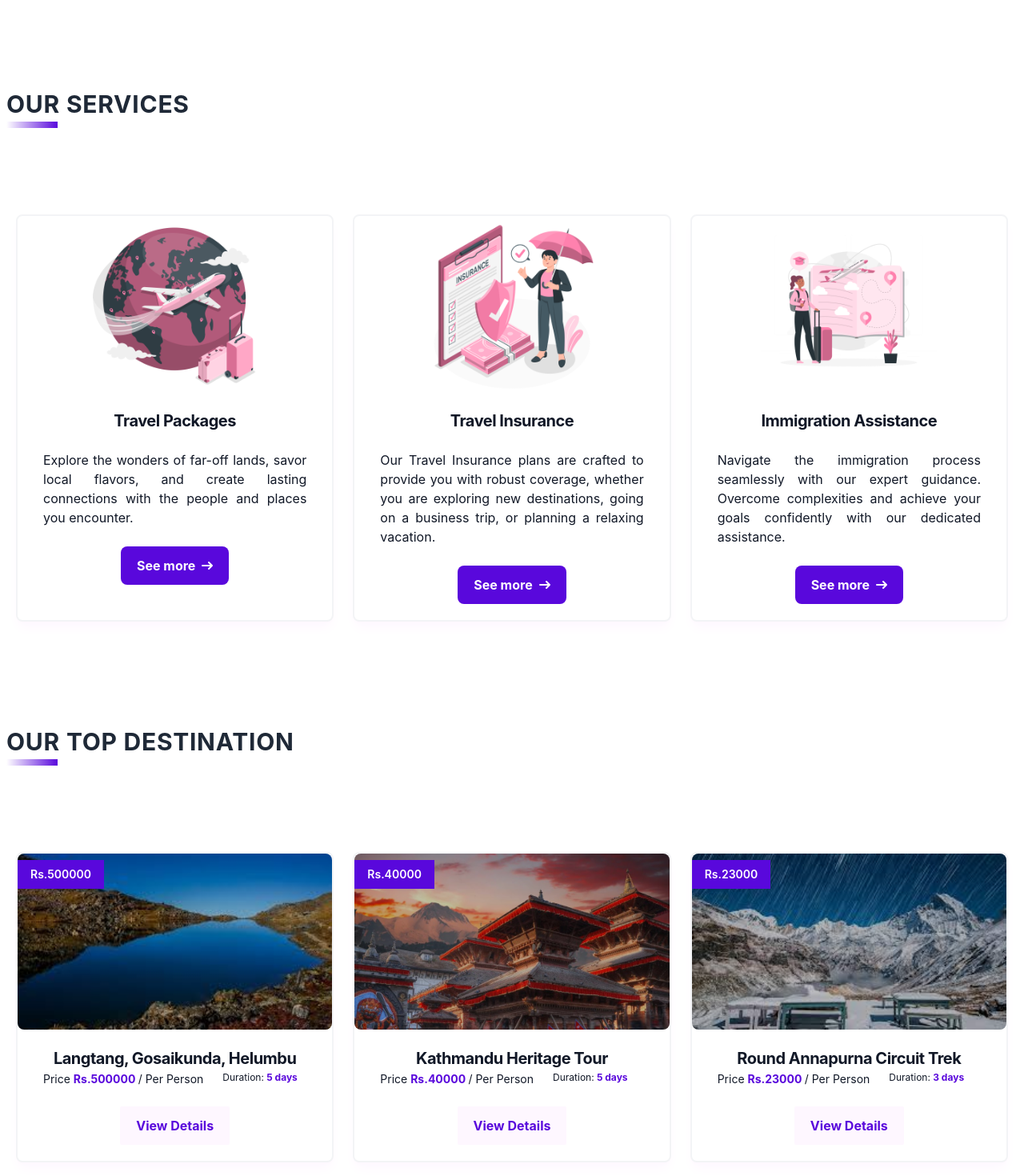
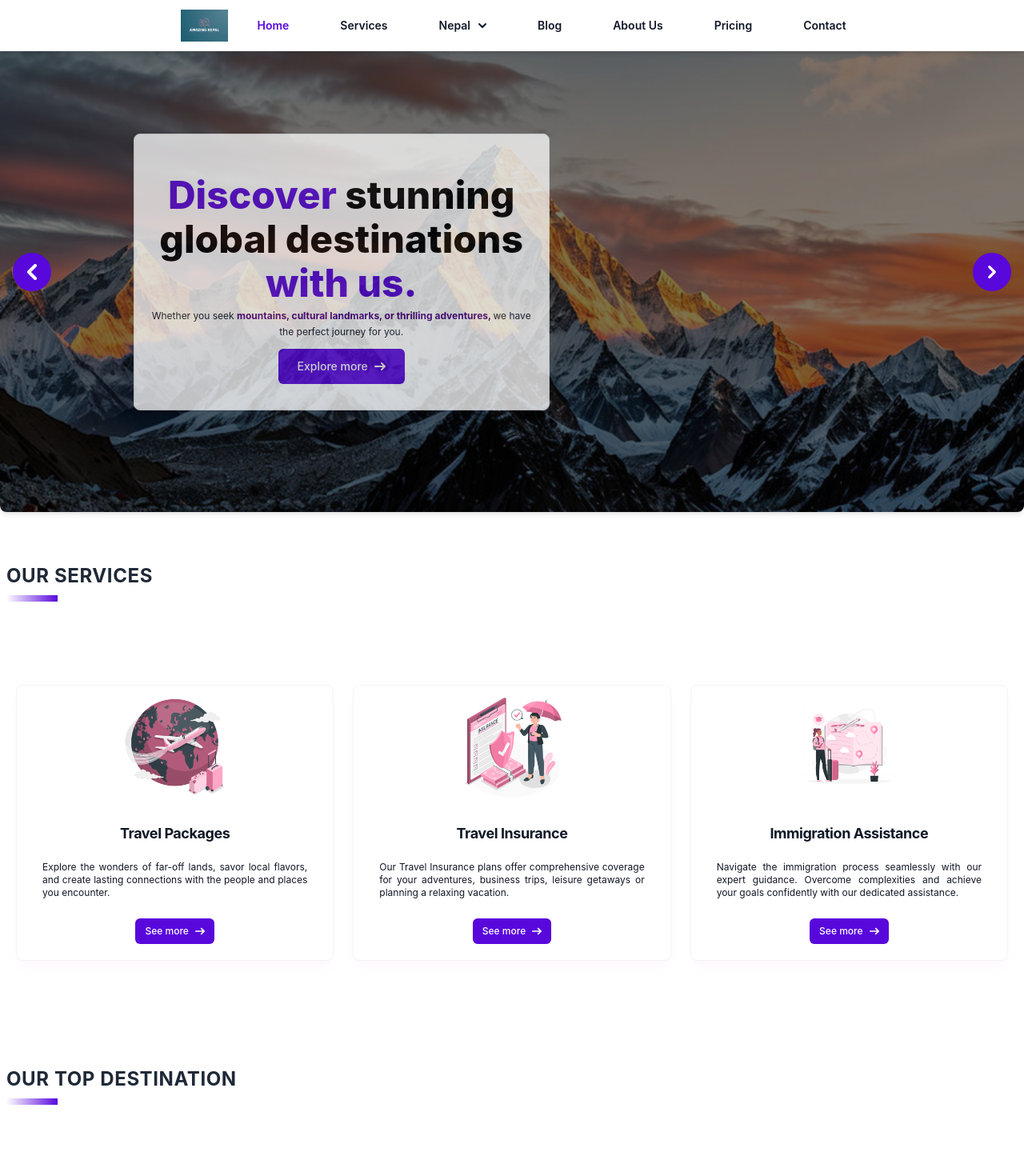
Before and after one commit to parashe/amazingnepal, a React (Create React App) app: page / in a window 1280 px wide. Shown: the top 1470 px of the page at 80% size. Built offline with nearby package versions, Linux system fonts and the light colour scheme.

Commit message:
finally fixed the error of ui

```diff
--- a/src/Components/UI/Card/card.tsx
+++ b/src/Components/UI/Card/card.tsx
@@ -17,30 +17,30 @@ export const ServiceCard: React.FC<ServiceCardProps> = ({
   onclick,
 }) => {
   return (
-    <div className="w-full md:max-w-md   bg-white border-2 border-gray-100  rounded-lg shadow-lg cursor-pointer  shadow-ui-third-theme hover:shadow-sm hover:shadow-ui-light-pink dark:bg-gray-800 ">
+    <div className="w-full md:max-w-md  border-gray-100  bg-white border rounded-lg shadow-lg cursor-pointer  shadow-ui-third-theme hover:shadow-sm hover:shadow-ui-light-pink dark:bg-gray-800 ">
       <a href={readMoreLink} target="_blank" rel="noopener noreferrer">
         <img
-          className="aspect-[16/9] object-contain   w-full rounded-lg h-[220px]"
+          className="aspect-[16/9] object-contain   w-full rounded-lg max-h-[150px] p-2"
           src={imageUrl}
           alt=""
         />
       </a>
       <div className="p-5">
-        <h5 className="mb-2 text-xl font-bold tracking-tight text-gray-900 leading-relaxed dark:text-white">
+        <h5 className="mb-2 text-lg font-bold tracking-tight text-gray-900 leading-relaxed dark:text-white">
           {title}
         </h5>
 
-        <p className="mb-3 text-md text-justify p-3 text-gray-900 dark:text-gray-400">
+        <p className="mb-3 text-xs text-justify p-3 text-gray-900 dark:text-gray-400">
           {content}
         </p>
         <div className="text-center  ">
           <Button
             onClick={onclick}
-            className="px-5 py-3 bg-ui-purple hover:bg-ui-purple-dark text-white cursor-pointer"
+            className="px-3 py-2 rounded-md text-xs bg-ui-purple  font-medium hover:bg-ui-purple-dark text-white cursor-pointer"
           >
             See more
             <svg
-              className="rtl:rotate-180 w-3.5 h-3.5 ms-2"
+              className="rtl:rotate-180 w-3 h-3 ms-2"
               aria-hidden="true"
               xmlns="http://www.w3.org/2000/svg"
               fill="none"
@@ -88,7 +88,7 @@ export const DestinationCard: React.FC<DestinationCardProps> = ({
   duration,
 }) => {
   return (
-    <div className="w-full md:max-w-md bg-white border-2 rounded-lg border-gray-100 shadow-lg cursor-pointer shadow-ui-third-theme hover:shadow-sm hover:shadow-ui-light-pink dark:bg-gray-800 relative">
+    <div className="w-full gap-x-5 md:max-w-md bg-white border rounded-lg border-gray-200 shadow-lg cursor-pointer shadow-ui-third-theme hover:shadow-sm hover:shadow-ui-light-pink dark:bg-gray-800 relative">
       <div className="w-full relative">
         <div className="relative z-50">
           <img
@@ -97,19 +97,19 @@ export const DestinationCard: React.FC<DestinationCardProps> = ({
             alt=""
           />
         </div>
-        <div className="text-center absolute top-0 left-0 mt-2 ml-0 rounded-l-full z-50 rounded-lg">
-          <p className="bg-ui-purple text-white px-4 py-2 text-sm font-semibold">
+        <div className="text-center absolute top-0 left-0  ml-0 rounded-l-full z-50 rounded-lg">
+          <p className="bg-ui-purple text-white px-4 py-2 text-xs font-semibold">
             {price}
           </p>
         </div>
       </div>
 
       <div className="p-5">
-        <h5 className="mb-0 text-xl font-bold tracking-tight text-gray-900 leading-relaxed dark:text-white">
+        <h5 className="mb-0 text-lg font-bold tracking-tight text-gray-900 leading-relaxed dark:text-white">
           {title}
         </h5>
         <div className="text-center flex flex-wrap">
-          <p className="mb-1  text-sm font-xs  px-3 text-gray-900 dark:text-gray-400">
+          <p className="mb-1  text-[10px]  px-3 text-gray-900 dark:text-gray-400">
             Price <span className="text-ui-purple font-bold">{price} </span>/
             Per Person
           </p>
@@ -123,7 +123,7 @@ export const DestinationCard: React.FC<DestinationCardProps> = ({
         <div className="pt-5">
           <Button
             onClick={onclick}
-            className="px-5 text-center  text-md font-bold py-3 bg-ui-third-theme text-ui-purple hover:bg-ui-third-theme-light cursor-pointer rounded-sm "
+            className="px-4 py-2 text-center  text-sm font-semibold  bg-ui-third-theme text-ui-purple hover:bg-ui-third-theme-light cursor-pointer rounded-sm "
           >
             View Details
           </Button>
--- a/src/Components/UI/Carousel/carousel.tsx
+++ b/src/Components/UI/Carousel/carousel.tsx
@@ -23,7 +23,7 @@ const CarouselLayout: React.FC<CarouselProps> = ({ slides }) => {
   return (
     <div className="relative w-full ">
       <div
-        className="relative w-full h-[275px] lg:h-full lg:max-h-[800px] "
+        className="relative w-full h-[275px] lg:h-full lg:max-h-[700px] "
         data-carousel="static"
       >
         {slides.map((slide, index) => (
@@ -36,7 +36,7 @@ const CarouselLayout: React.FC<CarouselProps> = ({ slides }) => {
           >
             <img
               src={slide}
-              className="lg:brightness-50 brightness-75 h-[275px]  lg:h-full lg:w-full lg:max-h-[800px] w-full object-fill aspect-[19/10] object-center rounded-lg shadow-md"
+              className="lg:brightness-50 brightness-75 h-[275px]  lg:h-full lg:w-full lg:max-h-[600px] w-full object-fill aspect-[19/10] object-center rounded-lg shadow-md"
               alt="slide"
             />
           </div>
@@ -107,19 +107,19 @@ export default CarouselLayout;
 const CarouselCard = () => {
   return (
     <>
-      <div className=" lg:h-full lg:max-h-[600px] opacity-75  px-10 py-10 lg:bg-white max-w-[650px]   max-h-[250px] bg-ui-third-theme border border-gray-200 rounded-lg shadow dark:bg-gray-800 dark:border-gray-700">
+      <div className=" lg:h-full leading-relaxed lg:max-h-[500px] opacity-75  px-5 py-8 lg:bg-white max-w-[520px]   max-h-[250px] bg-ui-third-theme border border-gray-200 rounded-lg shadow dark:bg-gray-800 dark:border-gray-700">
         {/* <a href="/#">
           <h5 className="mb-2 text-2xl font-bold tracking-tight text-gray-900 dark:text-white">
             Noteworthy technology acquisitions 2021
           </h5>
         </a> */}
         <p className="text-center mb-3 pt-5  text-gray-900 lg:leading-10 ">
-          <span className=" font-bold lg:text-6xl text-black  lg:font-extrabold ">
+          <span className=" font-bold lg:text-5xl text-black  lg:font-extrabold ">
             <span className="text-ui-purple font-extrabold">Discover </span>
             stunning global destinations{" "}
             <span className="text-ui-purple"> with us.</span>{" "}
           </span>{" "}
-          <span className="hidden lg:block">
+          <span className="hidden lg:block text-xs leading-relaxed">
             Whether you seek{" "}
             <span className="text-ui-purple-dark font-bold">
               mountains, cultural landmarks, or thrilling adventures,{" "}
@@ -129,7 +129,7 @@ const CarouselCard = () => {
         </p>
         <Button
           onClick={() => {}}
-          className="px-6 py-4 bg-ui-purple hover:bg-ui-purple-dark text-white rounded-md "
+          className="px-6 py-3 text-sm font-medium bg-ui-purple hover:bg-ui-purple-dark text-white rounded-md "
         >
           Explore more
           <svg
--- a/src/Components/UI/Navbar/Navbar.tsx
+++ b/src/Components/UI/Navbar/Navbar.tsx
@@ -30,8 +30,8 @@ export const Navbar = () => {
 
   return (
     <>
-      <nav className=" bg-white mb-5 py-3  border-gray-200 dark:border-gray-600 dark:bg-gray-900 shadow-md fixed top-0   lg:top-0 left-0 z-50 w-full ">
-        <div className="flex flex-wrap container mx-auto  justify-center items-center max-w-screen-xl px-4  font-bold text-md">
+      <nav className=" bg-white mb-5 py-3  font-semibold border-gray-200 dark:border-gray-600 dark:bg-gray-900 shadow-md fixed top-0   lg:top-0 left-0 z-50 w-full ">
+        <div className="flex flex-wrap container mx-auto  justify-center items-center max-w-screen-xl px-4   text-sm">
           <a
             href="/"
             className="flex items-center space-x-3 rtl:space-x-reverse px-5"
@@ -115,7 +115,7 @@ export const Navbar = () => {
 
                 <div id="dropdownNavbar" className={dropDownClassName}>
                   <ul
-                    className=" text-md font-bold text-gray-700 dark:text-gray-200"
+                    className=" text-md font-semibold text-gray-700 dark:text-gray-200"
                     aria-labelledby="dropdownLargeButton"
                   >
                     <li>
@@ -220,7 +220,7 @@ export const Navbar = () => {
                   href="/#"
                   className="block py-2 px-3 lg:px-4 lg:py-2 md:hover:bg-gray-100 text-gray-900 rounded hover:bg-gray-100 md:hover:bg-transparent md:border-0 md:hover:text-ui-purple md:hover:bg-ui-gray-100 md:p-0 dark:text-white md:dark:hover:text-blue-500 dark:hover:bg-gray-700 dark:hover:text-white md:dark:hover:bg-transparent"
                 >
-                  Contact
+                  Blog
                 </a>
               </li>
 
--- a/src/Components/atoms.tsx
+++ b/src/Components/atoms.tsx
@@ -36,7 +36,7 @@ interface TitleProps {
 }
 export const Title = ({ title }: TitleProps) => (
   <div className="text-left ml-2 relative mb-10">
-    <h4 className="text-2xl md:text-3xl font-bold text-gray-800 uppercase tracking-wide">
+    <h4 className="text-2xl  font-bold text-gray-800 uppercase tracking-wide">
       {title}
     </h4>
     <div
--- a/src/Components/layout.tsx
+++ b/src/Components/layout.tsx
@@ -12,9 +12,9 @@ const Layout = ( {children}: Props) => {
 
     <>
 
-    {/* <Navbar/> */}
+    <Navbar/>
     {children}
-    {/* <Footer/> */}
+    <Footer/>
     </>
   )
 }
--- a/src/Components/window/Service/data.js
+++ b/src/Components/window/Service/data.js
@@ -10,7 +10,7 @@ export const servicesData = [
       service_id: 2,
       title: 'Travel Insurance ',
       imageUrl: '/assets/insurance.png', // Replace with actual image paths
-      content: 'Our Travel Insurance plans are crafted to provide you with robust coverage, whether you are exploring new destinations, going on a business trip, or planning a relaxing vacation. ',
+      content: 'Our Travel Insurance plans offer comprehensive coverage for your adventures, business trips,  leisure getaways or planning a relaxing vacation. ',
       readMoreLink: '/insurance',
     },
     {
--- a/src/Components/window/Service/service.tsx
+++ b/src/Components/window/Service/service.tsx
@@ -8,7 +8,7 @@ const Services: React.FC = () => {
     console.log("see more");
   };
   return (
-    <div className="mt-10 md:mt-28 container mx-auto">
+    <div className="mt-10 md:mt-16 container mx-auto">
       <Title title="Our Services" />
 
       {/* <div className="flex flex-wrap flex-1 gap-6 mt-5 md:mt-20  mx-auto p-3 "> */}
--- a/src/Components/window/Whywe/whywe.tsx
+++ b/src/Components/window/Whywe/whywe.tsx
@@ -42,10 +42,10 @@ const Whywe = () => {
               alt={item.title}
             />
             <div>
-            <h5 className="mb-2 text-xl font-bold tracking-tight text-gray-900 dark:text-white">
+            <h5 className="mb-2 text-lg font-bold tracking-tight text-gray-900 dark:text-white">
               {item.title}
             </h5>
-            <p className="mb-3 text-gray-600 dark:text-gray-300">
+            <p className="mb-3 text-xs text-gray-600 dark:text-gray-300">
               {item.description}
             </p>
             </div>
--- a/src/Pages/home.tsx
+++ b/src/Pages/home.tsx
@@ -11,7 +11,7 @@ export const HomePage = () => {
   return (
     <>
     <Layout>
-      {/* <Carousel/> */}
+      <Carousel/>
 
 
       <Services/>
```
Also changed, not shown: src/Components/window/Carousel/index.tsx (line endings or trailing spaces).
